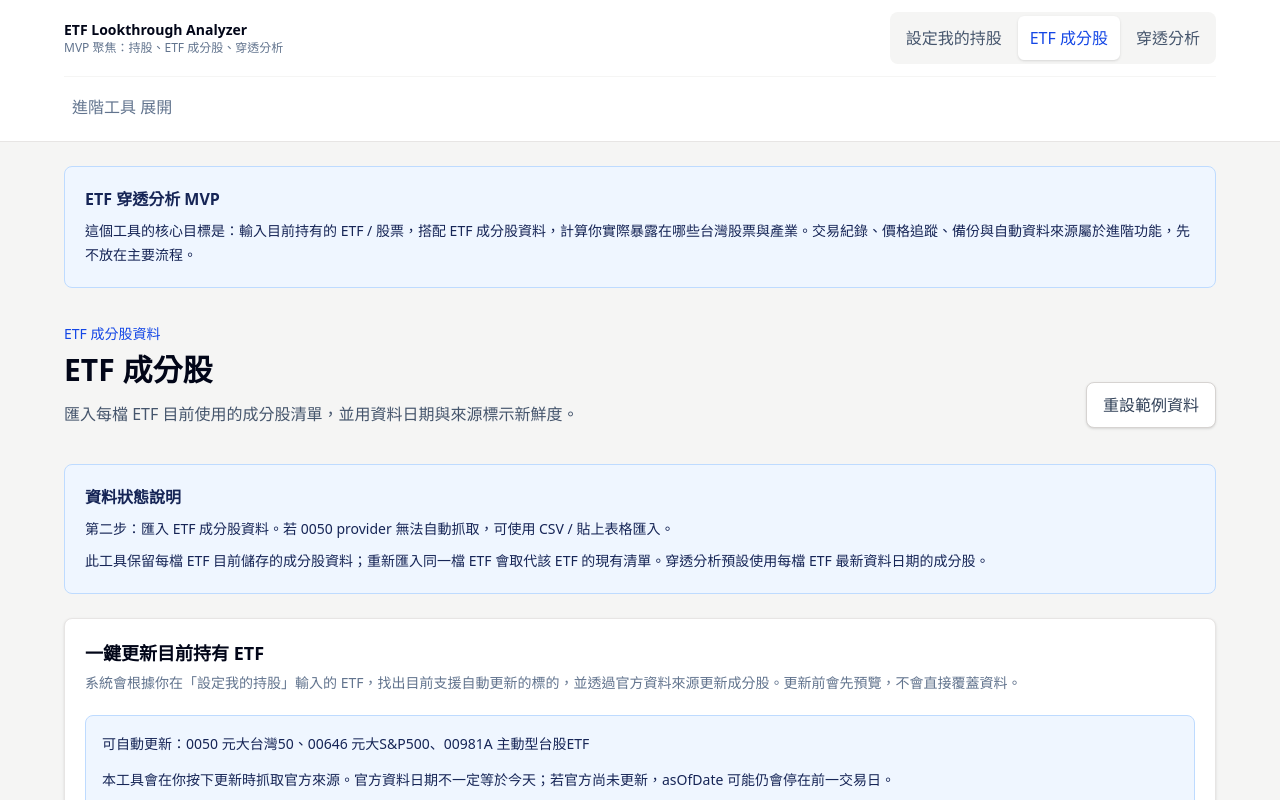
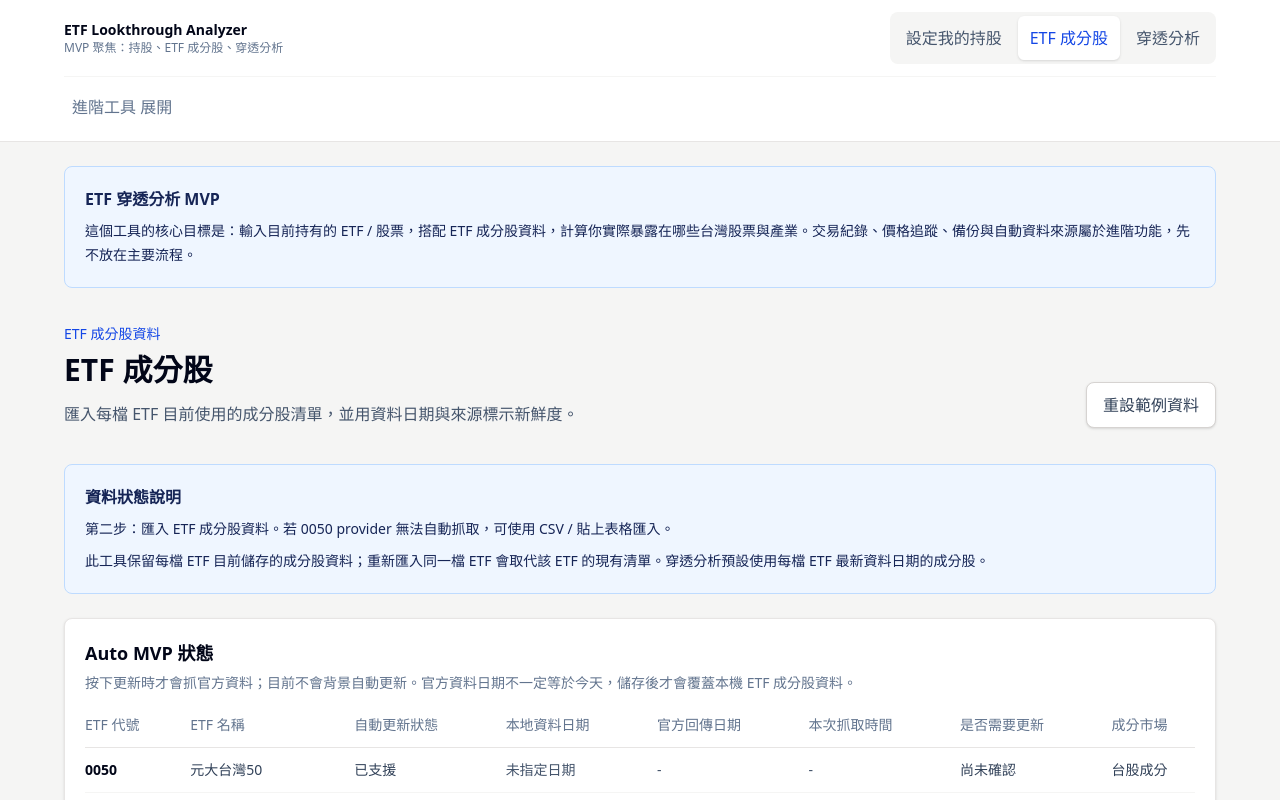
Before and after one commit to raylee0718/ETF-Lookthrough-Analyzer, a React (Vite) app: page / in a window 1280 px wide. Both pictures are taken after a click on the button "ETF 成分股". Shown: the top 800 px of the page. Built offline with nearby package versions, Linux system fonts and the light colour scheme.

Commit message:
Add Auto MVP status summary

```diff
--- a/src/pages/EtfConstituentsPage.tsx
+++ b/src/pages/EtfConstituentsPage.tsx
@@ -293,6 +293,61 @@ const hasOnlyAllowedProxyWarnings = (result: EtfHoldingsProxyResponse) => {
   return result.warnings.every(isAllowed00646NonStockWarning);
 };
 
+const compareOptionalAsOfDates = (first?: string, second?: string) => {
+  const firstDate = first?.trim();
+  const secondDate = second?.trim();
+
+  if (!firstDate && !secondDate) return 0;
+  if (!firstDate) return -1;
+  if (!secondDate) return 1;
+
+  return firstDate.localeCompare(secondDate);
+};
+
+const getProxyWarningSummary = (result: EtfHoldingsProxyResponse) => {
+  if (result.warnings.length === 0) {
+    return "無 warnings";
+  }
+
+  if (result.symbol === "00646" && result.warnings.every(isAllowed00646NonStockWarning)) {
+    return "已排除期貨 / 現金 / 保證金等非股票項目，不影響股票穿透分析。";
+  }
+
+  if (result.symbol === "00981A") {
+    return "官方 PCF 含部分非持股或無效列，已略過，不影響有效成分股儲存。";
+  }
+
+  return `${result.warnings.length} 則 warning，請展開技術細節查看。`;
+};
+
+const getUpdateNeedLabel = (localAsOfDate?: string, fetchedAsOfDate?: string) => {
+  const comparison = compareOptionalAsOfDates(fetchedAsOfDate, localAsOfDate);
+
+  if (!fetchedAsOfDate) {
+    return "尚未確認";
+  }
+
+  if (!localAsOfDate) {
+    return "可更新";
+  }
+
+  if (comparison > 0) {
+    return "有新資料可儲存";
+  }
+
+  if (comparison === 0) {
+    return "目前官方回傳日期與本地資料相同";
+  }
+
+  return "官方回傳日期早於本地資料，建議不要覆蓋";
+};
+
+const getProxyResultTechnicalSummary = (result: EtfHoldingsProxyResponse) => ({
+  requestDateLabel: result.debug?.requestDateLabel,
+  requestVariant: result.debug?.requestVariant,
+  officialAsOfDate: result.debug?.officialAsOfDate ?? result.asOfDate,
+});
+
 const isProxyResultSafeToSave = (result: EtfHoldingsProxyResponse) =>
   (result.status === "ok" || result.status === "partial") &&
   result.errors.length === 0 &&
@@ -579,6 +634,70 @@ export default function EtfConstituentsPage({
     () => getLatestConstituentDataStatuses(constituents),
     [constituents],
   );
+  const latestDataStatusBySymbol = useMemo(
+    () =>
+      new Map(
+        latestDataStatuses.map((status) => [
+          status.etfSymbol.trim().toUpperCase(),
+          status,
+        ]),
+      ),
+    [latestDataStatuses],
+  );
+  const getLatestProxyResult = (symbol: string) => {
+    const supportedSymbol = priorityProxyEtfBySymbol.get(symbol)?.symbol;
+
+    if (!supportedSymbol) {
+      return undefined;
+    }
+
+    return proxyUpdateResults[supportedSymbol] ?? batchProxyResults[supportedSymbol];
+  };
+  const autoMvpStatusRows = useMemo(
+    () =>
+      heldEtfSuggestions.map((suggestion) => {
+        const symbol = suggestion.symbol.trim().toUpperCase();
+        const supportedEtf = priorityProxyEtfBySymbol.get(symbol);
+        const latestProxyResult = getLatestProxyResult(symbol);
+        const localStatus = latestDataStatusBySymbol.get(symbol);
+        const localAsOfDate = localStatus?.latestAsOfDate;
+        const officialAsOfDate = latestProxyResult?.asOfDate;
+        const supportStatus = supportedEtf
+          ? "已支援"
+          : lowPriorityProxySymbols.has(symbol)
+            ? "低優先"
+            : "尚未支援";
+        const marketLabel =
+          supportedEtf?.marketScope === "US" || symbol === "00646"
+            ? "美股成分"
+            : supportedEtf
+              ? "台股成分"
+              : "未分類";
+        const updateNeed = supportedEtf
+          ? getUpdateNeedLabel(localAsOfDate, officialAsOfDate)
+          : supportStatus === "低優先"
+            ? "低優先"
+            : "未支援";
+
+        return {
+          symbol,
+          name: suggestion.name,
+          supportStatus,
+          localAsOfDate,
+          officialAsOfDate,
+          fetchedAt: latestProxyResult?.fetchedAt,
+          updateNeed,
+          marketLabel,
+          latestProxyResult,
+        };
+      }),
+    [
+      batchProxyResults,
+      heldEtfSuggestions,
+      latestDataStatusBySymbol,
+      proxyUpdateResults,
+    ],
+  );
   const providerCapabilityNotes = useMemo(
     () => getEtfProviderCapabilityNotes(),
     [],
@@ -1157,6 +1276,13 @@ export default function EtfConstituentsPage({
     const isLoading = loadingProxySymbol === etf.symbol;
     const isSafeToSave = result ? isProxyResultSafeToSave(result) : false;
     const weightTotal = result ? getProxyResultWeightTotal(result) : 0;
+    const localAsOfDate = latestDataStatusBySymbol.get(etf.symbol)?.latestAsOfDate;
+    const updateNeed = result
+      ? getUpdateNeedLabel(localAsOfDate, result.asOfDate)
+      : "尚未確認";
+    const technicalSummary = result
+      ? getProxyResultTechnicalSummary(result)
+      : undefined;
 
     return (
       <article
@@ -1212,21 +1338,29 @@ export default function EtfConstituentsPage({
             <div className="grid gap-3 rounded-lg border border-stone-200 bg-white p-3 sm:grid-cols-2">
               <p>
                 <span className="text-slate-500">ETF 代號：</span>
+                <span className="font-semibold text-slate-950">{result.symbol}</span>
+              </p>
+              <p>
+                <span className="text-slate-500">狀態：</span>
+                <span className="font-semibold text-slate-950">{result.status}</span>
+              </p>
+              <p>
+                <span className="text-slate-500">本地資料日期：</span>
+                <span className="font-semibold text-slate-950">{localAsOfDate ?? "-"}</span>
+              </p>
+              <p>
+                <span className="text-slate-500">官方資料日期：</span>
+                <span className="font-semibold text-slate-950">{result.asOfDate ?? "-"}</span>
+              </p>
+              <p>
+                <span className="text-slate-500">本次抓取時間：</span>
                 <span className="font-semibold text-slate-950">
-                  {result.symbol}
+                  {formatDiagnosticTime(result.fetchedAt)}
                 </span>
               </p>
               <p>
-                <span className="text-slate-500">狀態：</span>
-                <span className="font-semibold text-slate-950">
-                  {result.status}
-                </span>
-              </p>
-              <p>
-                <span className="text-slate-500">資料日期：</span>
-                <span className="font-semibold text-slate-950">
-                  {result.asOfDate ?? "-"}
-                </span>
+                <span className="text-slate-500">是否需要更新：</span>
+                <span className="font-semibold text-slate-950">{updateNeed}</span>
               </p>
               <p>
                 <span className="text-slate-500">成分股筆數：</span>
@@ -1241,80 +1375,73 @@ export default function EtfConstituentsPage({
                 </span>
               </p>
               <p>
-                <span className="text-slate-500">來源：</span>
+                <span className="text-slate-500">是否可儲存：</span>
                 <span className="font-semibold text-slate-950">
-                  {result.source}
+                  {isSafeToSave ? "可儲存" : "不可儲存"}
                 </span>
               </p>
               <p>
-                <span className="text-slate-500">官方資料日期：</span>
+                <span className="text-slate-500">warnings：</span>
                 <span className="font-semibold text-slate-950">
-                  {result.asOfDate ?? "-"}
+                  {getProxyWarningSummary(result)}
                 </span>
               </p>
-              <p>
-                <span className="text-slate-500">本次抓取時間：</span>
-                <span className="font-semibold text-slate-950">
-                  {formatDiagnosticTime(result.fetchedAt)}
-                </span>
-              </p>
-              <p>
-                <span className="text-slate-500">是否強制重新抓取：</span>
-                <span className="font-semibold text-slate-950">
-                  {result.refreshRequested ? "是" : "否"}
-                </span>
-              </p>
-              <p>
-                <span className="text-slate-500">快取設定：</span>
-                <span className="font-semibold text-slate-950">
-                  {result.cacheControl ?? "-"}
-                </span>
-              </p>
-            </div>
-
-            <p className="rounded-lg border border-stone-200 bg-white p-3 text-slate-600">
-              資料來源：{result.source}
-              {result.sourceUrl ? ` / ${result.sourceUrl}` : ""}
-              {result.cacheNote ? `。${result.cacheNote}` : ""}
-            </p>
+            </div>
+
+            {result.symbol === "00981A" ? (
+              <p className="rounded-lg border border-blue-200 bg-blue-50 p-3 text-blue-950">
+                00981A 官方 PCF 日期可能落後於今天。請以官方回傳的 asOfDate 為準；若 fetchedAt 是今天但 asOfDate 較早，代表系統今天有抓取，但官方 PCF 目前回傳的是較早日期。
+              </p>
+            ) : null}
 
             {result.status === "partial" ? (
               <p className="rounded-lg border border-amber-200 bg-amber-50 p-3 text-amber-900">
-                此來源回傳 partial，請確認 warnings 後再儲存。
-              </p>
-            ) : null}
-
+                {"此來源回傳 partial，請確認摘要後再儲存。"}
+              </p>
+            ) : null}
+
+            <details className="rounded-lg border border-stone-200 bg-white p-3 leading-6 text-slate-700">
+              <summary className="cursor-pointer font-semibold text-slate-950">
+                {"技術細節"}
+              </summary>
+              <div className="mt-3 grid gap-3">
+                <p>{"資料來源："}{result.source}</p>
+                <p>sourceUrl: {result.sourceUrl}</p>
+                <p>cacheControl: {result.cacheControl ?? "-"}</p>
+                <p>cacheNote: {result.cacheNote ?? "-"}</p>
+                <p>refreshRequested: {result.refreshRequested ? "true" : "false"}</p>
+                {technicalSummary?.requestDateLabel ? (
+                  <p>request date: {technicalSummary.requestDateLabel}</p>
+                ) : null}
+                {technicalSummary?.requestVariant ? (
+                  <p>request variant: {technicalSummary.requestVariant}</p>
+                ) : null}
+                {technicalSummary?.officialAsOfDate ? (
+                  <p>official asOfDate: {technicalSummary.officialAsOfDate}</p>
+                ) : null}
                 {result.warnings.length > 0 ? (
-              <div className="rounded-lg border border-amber-200 bg-amber-50 p-3 leading-6 text-amber-900">
-                <p className="font-semibold">Warnings</p>
-                <div className="mt-2 grid gap-1">
+                  <div>
+                    <p className="font-semibold text-amber-900">Warnings</p>
                     {result.warnings.map((warning) => (
                       <p key={warning}>- {warning}</p>
                     ))}
                   </div>
-              </div>
-            ) : null}
-
+                ) : null}
                 {result.errors.length > 0 ? (
-              <div className="rounded-lg border border-red-200 bg-red-50 p-3 leading-6 text-red-800">
+                  <div className="text-red-800">
                     <p className="font-semibold">Errors</p>
-                <div className="mt-2 grid gap-1">
                     {result.errors.map((error) => (
                       <p key={error}>- {error}</p>
                     ))}
                   </div>
+                ) : null}
                 {result.debug ? (
-                  <details className="mt-2">
-                    <summary className="cursor-pointer font-medium">
-                      Debug
-                    </summary>
-                    <pre className="mt-2 max-h-48 overflow-auto whitespace-pre-wrap rounded-md bg-white p-3 text-xs text-slate-700">
+                  <pre className="max-h-48 overflow-auto whitespace-pre-wrap rounded-md bg-stone-50 p-3 text-xs text-slate-700">
                     {JSON.stringify(result.debug, null, 2)}
                   </pre>
+                ) : null}
+              </div>
             </details>
-                ) : null}
-              </div>
-            ) : null}
 
             {result.constituents.length > 10 ? (
               <p className="rounded-lg border border-stone-200 bg-white p-3 text-slate-600">
@@ -1416,6 +1543,65 @@ export default function EtfConstituentsPage({
             此工具保留每檔 ETF 目前儲存的成分股資料；重新匯入同一檔 ETF 會取代該 ETF 的現有清單。穿透分析預設使用每檔 ETF 最新資料日期的成分股。
           </p>
         </section>
+
+        <SectionCard
+          title="Auto MVP 狀態"
+          description="按下更新時才會抓官方資料；目前不會背景自動更新。官方資料日期不一定等於今天，儲存後才會覆蓋本機 ETF 成分股資料。"
+        >
+          {autoMvpStatusRows.length === 0 ? (
+            <p className="rounded-lg border border-stone-200 bg-stone-50 p-3 text-sm leading-6 text-slate-600">
+              目前沒有 ETF 持股。請先到「設定我的持股」新增 ETF，或使用下方手動匯入。
+            </p>
+          ) : (
+            <div className="overflow-x-auto">
+              <table className="w-full min-w-[980px] text-left text-sm">
+                <thead>
+                  <tr className="border-b border-stone-200 text-slate-500">
+                    <th className="pb-3 font-medium">ETF 代號</th>
+                    <th className="pb-3 font-medium">ETF 名稱</th>
+                    <th className="pb-3 font-medium">自動更新狀態</th>
+                    <th className="pb-3 font-medium">本地資料日期</th>
+                    <th className="pb-3 font-medium">官方回傳日期</th>
+                    <th className="pb-3 font-medium">本次抓取時間</th>
+                    <th className="pb-3 font-medium">是否需要更新</th>
+                    <th className="pb-3 font-medium">成分市場</th>
+                  </tr>
+                </thead>
+                <tbody>
+                  {autoMvpStatusRows.map((row) => (
+                    <tr
+                      className="border-b border-stone-100 last:border-0"
+                      key={`auto-status-${row.symbol}`}
+                    >
+                      <td className="py-3 font-semibold text-slate-950">
+                        {row.symbol}
+                      </td>
+                      <td className="py-3 text-slate-700">{row.name}</td>
+                      <td className="py-3 text-slate-700">
+                        {row.supportStatus}
+                      </td>
+                      <td className="py-3 text-slate-600">
+                        {row.localAsOfDate ?? "-"}
+                      </td>
+                      <td className="py-3 text-slate-600">
+                        {row.officialAsOfDate ?? "-"}
+                      </td>
+                      <td className="py-3 text-slate-600">
+                        {row.fetchedAt ? formatDiagnosticTime(row.fetchedAt) : "-"}
+                      </td>
+                      <td className="py-3 text-slate-700">
+                        {row.updateNeed}
+                      </td>
+                      <td className="py-3 text-slate-700">
+                        {row.marketLabel}
+                      </td>
+                    </tr>
+                  ))}
+                </tbody>
+              </table>
+            </div>
+          )}
+        </SectionCard>
 
         <SectionCard
           title="一鍵更新目前持有 ETF"
--- a/src/types/etfHoldingsProxy.ts
+++ b/src/types/etfHoldingsProxy.ts
@@ -24,6 +24,9 @@ export type EtfHoldingsProxyDebugAttempt = {
 export type EtfHoldingsProxyDebug = {
   attempts: EtfHoldingsProxyDebugAttempt[];
   recommendation?: string;
+  requestDateLabel?: string;
+  requestVariant?: string;
+  officialAsOfDate?: string;
 };
 
 export type EtfHoldingsProxyResponse = {
```
Also changed, not shown: api/etf-holdings.ts (+15 -1 lines), 2 other files (tests, documents, lock files or other folders). Lines whose indentation alone changed are shown as unchanged.
